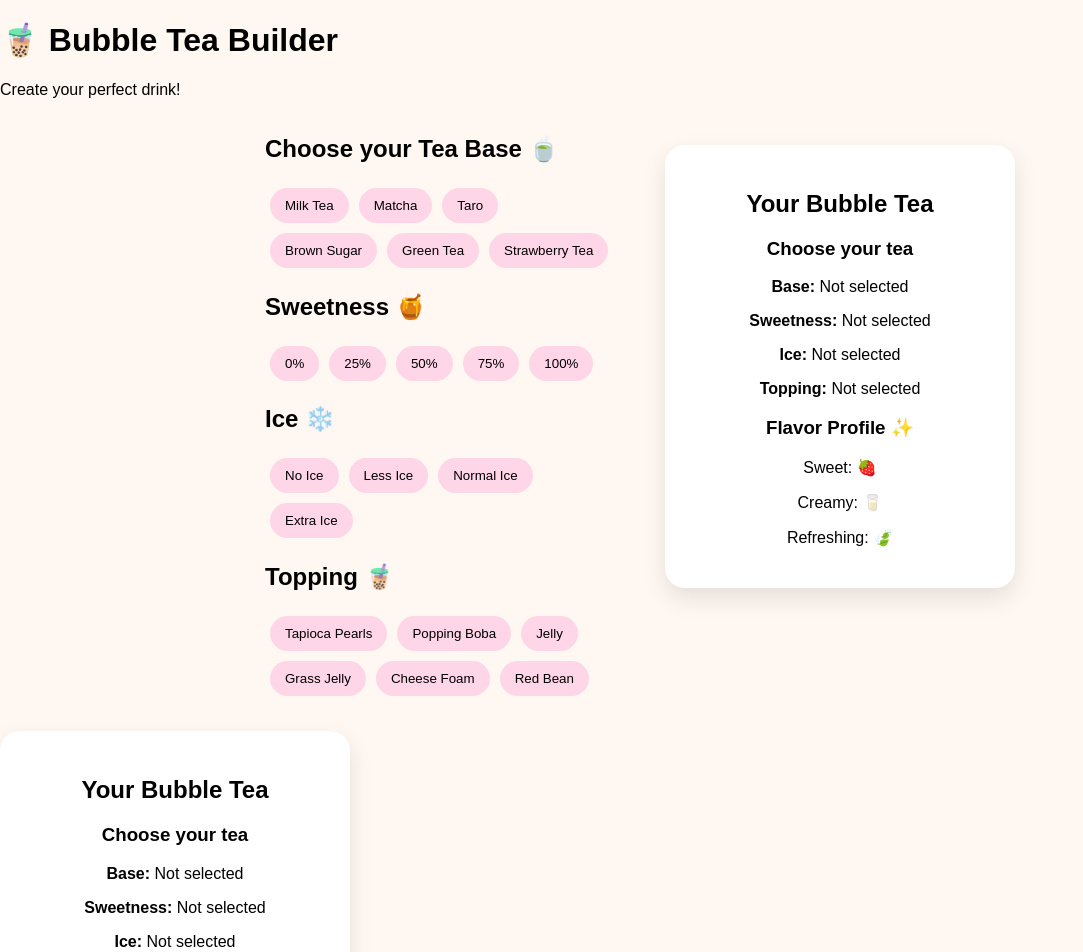
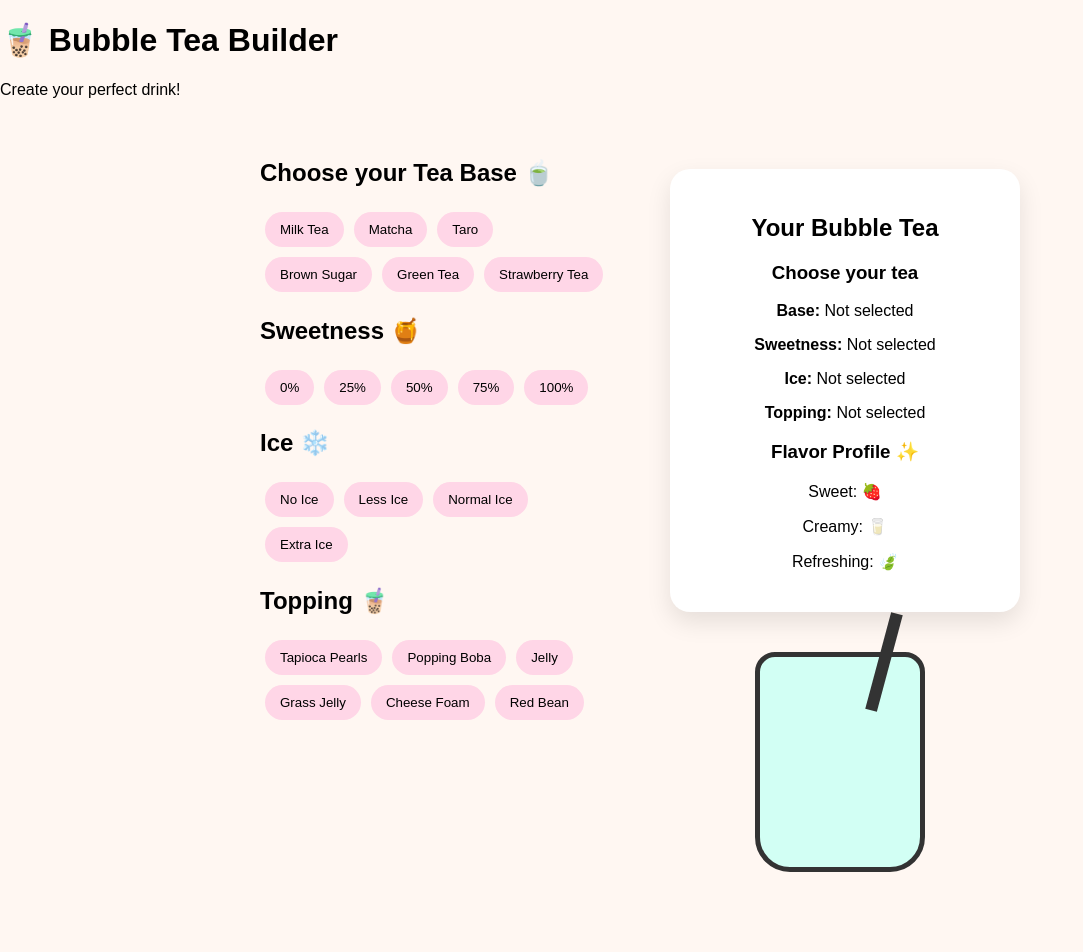
Before and after one commit to AnyutaK/boba_build, a React (Vite) app: page / in a window 1280 px wide. Shown: the top 952 px of the page, without its empty margins (0-1083 px from the left). After the commit the page ends 872 px from the top, so only its background shows below. Built offline with nearby package versions, Linux system fonts and the light colour scheme.

Commit message:
restructujring layoiut of elements

```diff
--- a/src/App.jsx
+++ b/src/App.jsx
@@ -1,6 +1,7 @@
 import { useState } from "react";
 import DrinkBuilder from "./components/DrinkBuilder";
 import DrinkCard from "./components/DrinkCard";
+import BubbleCup from "./components/BubbleCup";
 
 function App() {
 
@@ -13,20 +14,31 @@ function App() {
 
 
   return (
-    <div className="app">
+  <div className="app">
 
-      <h1>🧋 Bubble Tea Builder</h1>
-      <p>Create your perfect drink!</p>
+    <h1>🧋 Bubble Tea Builder</h1>
+    <p>Create your perfect drink!</p>
+
+
+    <div className="main-layout">
 
       <DrinkBuilder
         drink={drink}
         setDrink={setDrink}
       />
 
-      <DrinkCard drink={drink} />
+
+      <div className="preview-panel">
+
+        <DrinkCard drink={drink} />
+
+        <BubbleCup drink={drink} />
+
+      </div>
 
     </div>
-  );
-}
+
+  </div>
+);}
 
 export default App;
--- a/src/components/BubbleCup.jsx
+++ b/src/components/BubbleCup.jsx
@@ -0,0 +1,39 @@
+  function BubbleCup({ drink }) {
+
+  function getCupColor() {
+
+    if (drink.base === "Matcha") return "#9ACD32";
+    if (drink.base === "Taro") return "#dfa3df";
+    if (drink.base === "Strawberry Tea") return "#ffabcf";
+    if (drink.base === "Brown Sugar") return "#c27f38";
+    if (drink.base === "Milk Tea") return "#d8b689";
+
+    return "#d2fff4";
+  }
+
+
+  return (
+    <div className="cup-container">
+
+      <div className="straw"></div>
+
+      <div
+        className="cup"
+        style={{
+          backgroundColor: getCupColor()
+        }}
+      >
+
+        {drink.topping && (
+          <div className="pearls">
+            🟤 🟤 🟤 🟤
+          </div>
+        )}
+
+      </div>
+
+    </div>
+  );
+}
+
+export default BubbleCup;
--- a/src/components/DrinkBuilder.jsx
+++ b/src/components/DrinkBuilder.jsx
@@ -1,18 +1,14 @@
-import DrinkCard from "./DrinkCard";
 import {
   teaBases,
   sweetnessLevels,
   iceLevels,
   toppings
 } from "../data/options";
-
 function DrinkBuilder({ drink, setDrink }) {
-
   return (
     <div className="builder-container">
       <div className="options-panel">
         <h2>Choose your Tea Base 🍵</h2>
-
         {teaBases.map((tea) => (
           <button
             key={tea}
@@ -27,10 +23,7 @@ function DrinkBuilder({ drink, setDrink }) {
             {tea}
           </button>
         ))}
-
-
         <h2>Sweetness 🍯</h2>
-
         {sweetnessLevels.map((level) => (
           <button
             key={level}
@@ -45,10 +38,7 @@ function DrinkBuilder({ drink, setDrink }) {
             {level}
           </button>
         ))}
-
-
         <h2>Ice ❄️</h2>
-
         {iceLevels.map((ice) => (
           <button
             key={ice}
@@ -63,10 +53,7 @@ function DrinkBuilder({ drink, setDrink }) {
             {ice}
           </button>
         ))}
-
-
         <h2>Topping 🧋</h2>
-
         {toppings.map((item) => (
           <button
             key={item}
@@ -82,7 +69,6 @@ function DrinkBuilder({ drink, setDrink }) {
           </button>
         ))}
       </div>
-    <DrinkCard drink={drink} />
     </div>
   );
 }
--- a/src/index.css
+++ b/src/index.css
@@ -37,3 +37,82 @@ button:hover {
   color: white;
   transform: scale(1.05);
 }
+.bubble-cup {
+  width: 180px;
+  height: 230px;
+  margin: 30px auto;
+
+  border: 5px solid #333;
+  border-radius: 20px;
+  overflow: hidden;
+
+  background: white;
+}
+.tea-liquid {
+  height: 80%;
+  margin-top: 20%;
+  display: flex;
+  justify-content: center;
+  align-items: flex-end;
+
+  transition: background-color 0.5s;
+}
+.main-layout {
+  display: flex;
+  justify-content: center;
+  align-items: flex-start;
+  gap: 60px;
+
+  margin-top: 40px;
+}
+
+.preview-panel {
+  display: flex;
+  flex-direction: column;
+  align-items: center;
+}
+.cup-container {
+  position: relative;
+  width: 180px;
+  height: 260px;
+}
+
+.cup {
+  position: absolute;
+  bottom: 0;
+
+  width: 160px;
+  height: 210px;
+
+  border: 5px solid #333;
+  border-radius: 20px 20px 35px 35px;
+
+  display: flex;
+  justify-content: center;
+  align-items: flex-end;
+
+  overflow: hidden;
+
+  transition: background-color 0.5s;
+}
+
+.straw {
+  position: absolute;
+
+  width: 12px;
+  height: 100px;
+
+  background: #333;
+
+  top: 0;
+  right: 45px;
+
+  transform: rotate(15deg);
+
+  z-index: 2;
+}
+
+.pearls {
+  font-size: 28px;
+  margin-bottom: 25px;
+}
```
Lines whose indentation alone changed are shown as unchanged.
